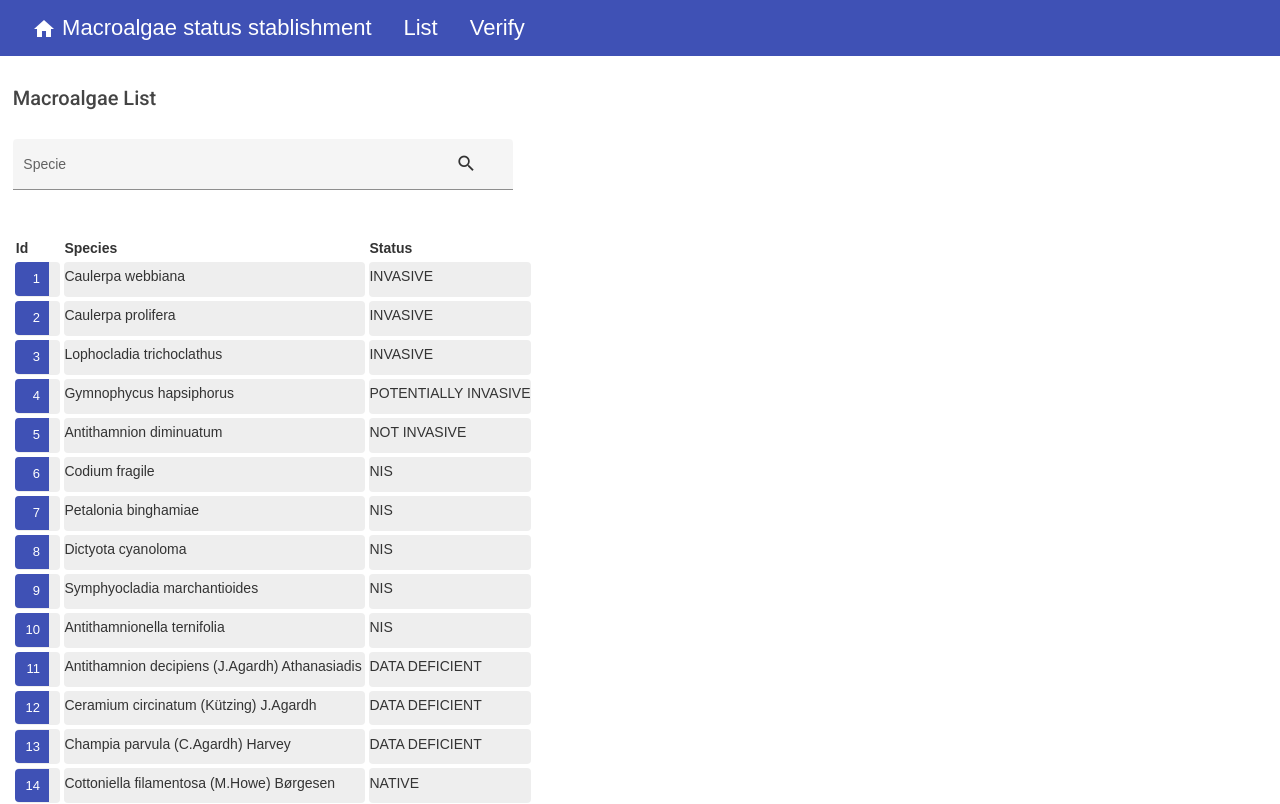
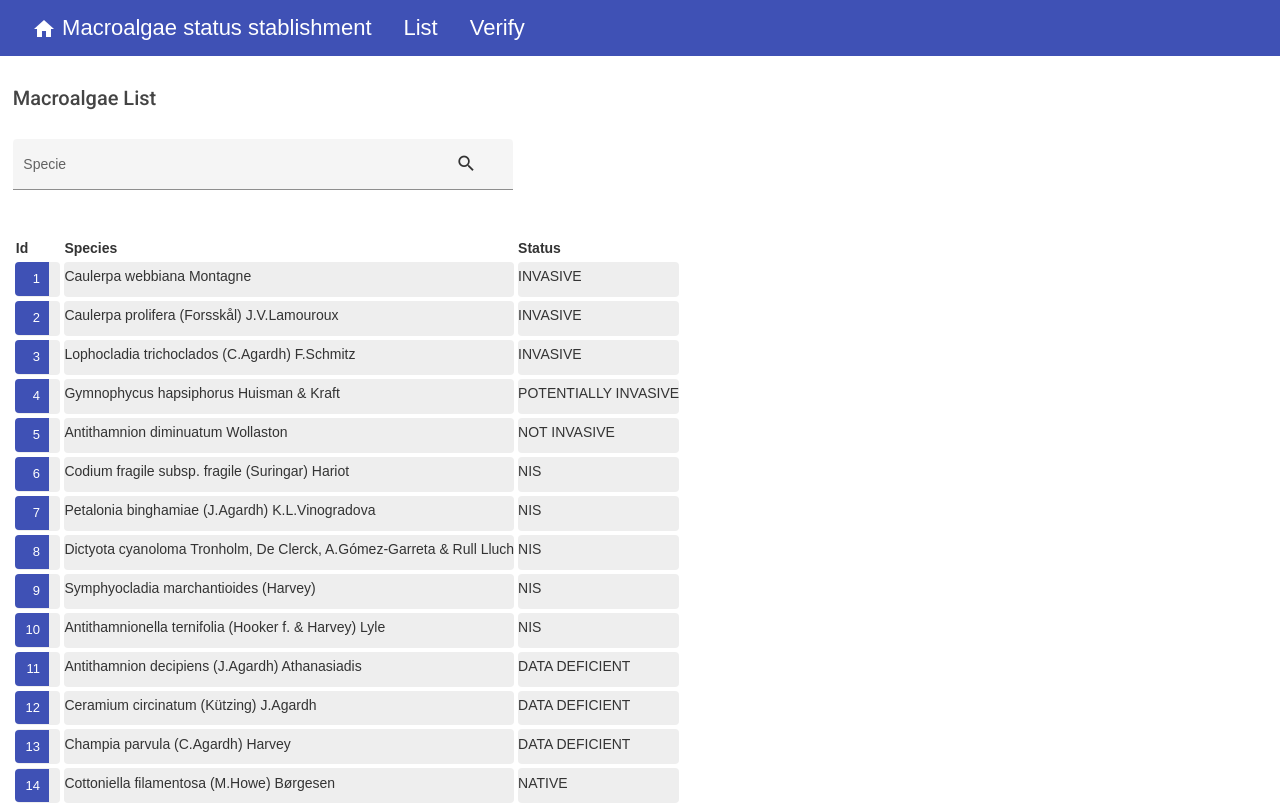
Before and after one commit to arbehr/nis-criterias-macroalgae, an Angular app: page /list in a window 1280 px wide. Shown: the top 804 px of the page. Built offline with nearby package versions, Linux system fonts and the light colour scheme.

Commit message:
Update some name species

```diff
--- a/src/app/mock-microalgae.ts
+++ b/src/app/mock-microalgae.ts
@@ -1,16 +1,16 @@
 import { Microalgae } from './microalgae';
 
 export const MICROALGAE: Microalgae[] = [
-    { id: 1, specie: 'Caulerpa webbiana', origin_typeLoc: '1.2 - Other', distribution: '2.3.26 - Present in N Atlantic (NE / NW) / Mediterranean / Macaronesia, other ocean basins', vector: '3.1 - Associated to a vector', reports: '', conspicuousness: '', studies: '', origin: '', impact: '8.1.2 - Affects native biodiversity', criteria_inv_spread: '9.1 - Spreds very quickly / 9.2 - It dispersed in a few years (<5) more 1 island', criteria_inv_other: '', status: 'INVASIVE' },
-    { id: 2, specie: 'Caulerpa prolifera', origin_typeLoc: '1.2 - Other', distribution: '2.3.26 - Present in N Atlantic (NE / NW) / Mediterranean / Macaronesia, other ocean basins', vector: '3.2 - Not associated to a vector', reports: '4.2 - Recent report (after 1974)', conspicuousness: '5.1 - Conspicuous species', studies: '', origin: '', impact: '8.1.2 - Affects native biodiversity', criteria_inv_spread: '9.1 - Spreds very quickly in the area where it has settled', criteria_inv_other: '', status: 'INVASIVE' },
-    { id: 3, specie: 'Lophocladia trichoclathus', origin_typeLoc: '1.2 - Other', distribution: '2.3.26 - Present in N Atlantic (NE / NW) / Mediterranean / Macaronesia, other ocean basins', vector: '3.2 - Not associated to a vector', reports: '4.2 - Recent report (after 1974)', conspicuousness: '5.1 - Conspicuous species', studies: '', origin: '', impact: '8.1.2 - Affects native biodiversity', criteria_inv_spread: '9.1 - Spreds very quickly in the area where it has settled', criteria_inv_other: '', status: 'INVASIVE' },
-    { id: 4, specie: 'Gymnophycus hapsiphorus', origin_typeLoc: '1.1 - Ocean basin (except N Atlantic)', distribution: '', vector: '', reports: '', conspicuousness: '', studies: '', origin: '', impact: '8.2.1 - Impact unknown', criteria_inv_spread: '', criteria_inv_other: '10.2 - Presents more than one phase of its life cycle in the Azores / 10.3 - Present in more than one habitat', status: 'POTENTIALLY INVASIVE' },
-    { id: 5, specie: 'Antithamnion diminuatum', origin_typeLoc: '1.1 - Ocean basin (except N Atlantic)', distribution: '', vector: '', reports: '', conspicuousness: '', studies: '', origin: '', impact: '8.2.1 - Impact unknown', criteria_inv_spread: '', criteria_inv_other: '10.1 - Present on more than one island', status: 'NOT INVASIVE' },
-    { id: 6, specie: 'Codium fragile', origin_typeLoc: '1.1 - Ocean basin (except N Atlantic)', distribution: '2.3.26 - Present in N Atlantic (NE / NW) / Mediterranean / Macaronesia, other ocean basins', vector: '3.1 - Not associated to a vector', reports: '', conspicuousness: '', studies: '', origin: '', impact: '', criteria_inv_spread: '', criteria_inv_other: '', status: 'NIS' },
-    { id: 7, specie: 'Petalonia binghamiae', origin_typeLoc: '1.1 - Ocean basin (except N Atlantic)',   distribution: '', vector: '', reports: '', conspicuousness: '', studies: '', origin: '', impact: '', criteria_inv_spread: '', criteria_inv_other: '', status: 'NIS' },
-    { id: 8, specie: 'Dictyota cyanoloma', origin_typeLoc: '1.1 - Ocean basin (except N Atlantic)',   distribution: '', vector: '', reports: '', conspicuousness: '', studies: '', origin: '', impact: '', criteria_inv_spread: '', criteria_inv_other: '', status: 'NIS' },
-    { id: 9, specie: 'Symphyocladia marchantioides', origin_typeLoc: '1.1 - Ocean basin (except N Atlantic)',   distribution: '', vector: '', reports: '', conspicuousness: '', studies: '', origin: '', impact: '', criteria_inv_spread: '', criteria_inv_other: '', status: 'NIS' },
-    { id: 10, specie: 'Antithamnionella ternifolia', origin_typeLoc: '1.1 - Ocean basin (except N Atlantic)',   distribution: '', vector: '', reports: '', conspicuousness: '', studies: '', origin: '', impact: '', criteria_inv_spread: '', criteria_inv_other: '', status: 'NIS' },
+    { id: 1, specie: 'Caulerpa webbiana Montagne', origin_typeLoc: '1.2 - Other', distribution: '2.3.26 - Present in N Atlantic (NE / NW) / Mediterranean / Macaronesia, other ocean basins', vector: '3.1 - Associated to a vector', reports: '', conspicuousness: '', studies: '', origin: '', impact: '8.1.2 - Affects native biodiversity', criteria_inv_spread: '9.1 - Spreds very quickly / 9.2 - It dispersed in a few years (<5) more 1 island', criteria_inv_other: '', status: 'INVASIVE' },
+    { id: 2, specie: 'Caulerpa prolifera (Forsskål) J.V.Lamouroux', origin_typeLoc: '1.2 - Other', distribution: '2.3.26 - Present in N Atlantic (NE / NW) / Mediterranean / Macaronesia, other ocean basins', vector: '3.2 - Not associated to a vector', reports: '4.2 - Recent report (after 1974)', conspicuousness: '5.1 - Conspicuous species', studies: '', origin: '', impact: '8.1.2 - Affects native biodiversity', criteria_inv_spread: '9.1 - Spreds very quickly in the area where it has settled', criteria_inv_other: '', status: 'INVASIVE' },
+    { id: 3, specie: 'Lophocladia trichoclados (C.Agardh) F.Schmitz', origin_typeLoc: '1.2 - Other', distribution: '2.3.26 - Present in N Atlantic (NE / NW) / Mediterranean / Macaronesia, other ocean basins', vector: '3.2 - Not associated to a vector', reports: '4.2 - Recent report (after 1974)', conspicuousness: '5.1 - Conspicuous species', studies: '', origin: '', impact: '8.1.2 - Affects native biodiversity', criteria_inv_spread: '9.1 - Spreds very quickly in the area where it has settled', criteria_inv_other: '', status: 'INVASIVE' },
+    { id: 4, specie: 'Gymnophycus hapsiphorus Huisman & Kraft', origin_typeLoc: '1.1 - Ocean basin (except N Atlantic)', distribution: '', vector: '', reports: '', conspicuousness: '', studies: '', origin: '', impact: '8.2.1 - Impact unknown', criteria_inv_spread: '', criteria_inv_other: '10.2 - Presents more than one phase of its life cycle in the Azores / 10.3 - Present in more than one habitat', status: 'POTENTIALLY INVASIVE' },
+    { id: 5, specie: 'Antithamnion diminuatum Wollaston', origin_typeLoc: '1.1 - Ocean basin (except N Atlantic)', distribution: '', vector: '', reports: '', conspicuousness: '', studies: '', origin: '', impact: '8.2.1 - Impact unknown', criteria_inv_spread: '', criteria_inv_other: '10.1 - Present on more than one island', status: 'NOT INVASIVE' },
+    { id: 6, specie: 'Codium fragile subsp. fragile (Suringar) Hariot', origin_typeLoc: '1.1 - Ocean basin (except N Atlantic)', distribution: '2.3.26 - Present in N Atlantic (NE / NW) / Mediterranean / Macaronesia, other ocean basins', vector: '3.1 - Not associated to a vector', reports: '', conspicuousness: '', studies: '', origin: '', impact: '', criteria_inv_spread: '', criteria_inv_other: '', status: 'NIS' },
+    { id: 7, specie: 'Petalonia binghamiae (J.Agardh) K.L.Vinogradova', origin_typeLoc: '1.1 - Ocean basin (except N Atlantic)',   distribution: '', vector: '', reports: '', conspicuousness: '', studies: '', origin: '', impact: '', criteria_inv_spread: '', criteria_inv_other: '', status: 'NIS' },
+    { id: 8, specie: 'Dictyota cyanoloma Tronholm, De Clerck, A.Gómez-Garreta & Rull Lluch', origin_typeLoc: '1.1 - Ocean basin (except N Atlantic)',   distribution: '', vector: '', reports: '', conspicuousness: '', studies: '', origin: '', impact: '', criteria_inv_spread: '', criteria_inv_other: '', status: 'NIS' },
+    { id: 9, specie: 'Symphyocladia marchantioides (Harvey)', origin_typeLoc: '1.1 - Ocean basin (except N Atlantic)',   distribution: '', vector: '', reports: '', conspicuousness: '', studies: '', origin: '', impact: '', criteria_inv_spread: '', criteria_inv_other: '', status: 'NIS' },
+    { id: 10, specie: 'Antithamnionella ternifolia (Hooker f. & Harvey) Lyle', origin_typeLoc: '1.1 - Ocean basin (except N Atlantic)',   distribution: '', vector: '', reports: '', conspicuousness: '', studies: '', origin: '', impact: '', criteria_inv_spread: '', criteria_inv_other: '', status: 'NIS' },
     { id: 11, specie: 'Antithamnion decipiens (J.Agardh) Athanasiadis', origin_typeLoc: '1.1 - Ocean basin (except N Atlantic)', distribution: '2.3.26 - Present in N Atlantic (NE / NW) / Mediterranean / Macaronesia, other ocean basins', vector: '3.2 - Not associated to a vector', reports: '4.2 - Recent report (after 1974)', conspicuousness: '5.2 - Inconspicuous', studies: '6.2 - Taxonomic group not well studied (before the first register) in the region or of difficult taxonomy', origin: '', impact: '', criteria_inv_spread: '', criteria_inv_other: '', status: 'DATA DEFICIENT' },
 
     //{ id: 7, specie: 'Aphanocladia stichidiosa (Funk) Ardré 1970', origin_typeLoc: '1.2 - Other', distribution: '2.3.6 - Present in NE Atlantic, Macaronesia', vector: '', reports: '', conspicuousness: '', studies: '', origin: '', impact: '', criteria_inv_spread: '', criteria_inv_other: '', status: 'DATA DEFFICIENT' },
```
